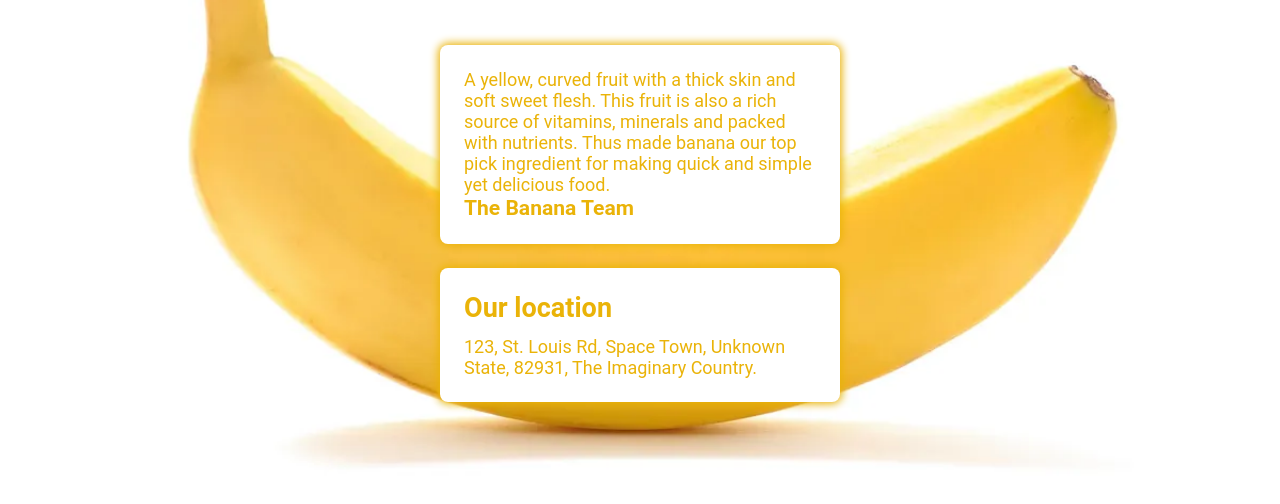
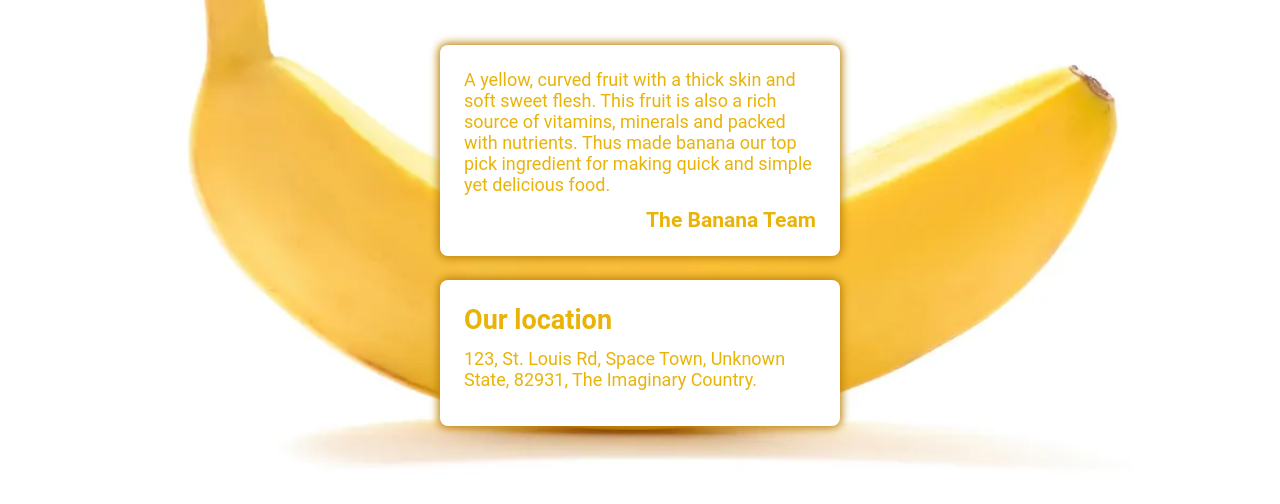
Before and after one commit to tyj916/restaurant-page, a website built with webpack: page dist/index.html in a window 1280 px wide. Both pictures are taken after a click on the button "About". Shown: the part 224-728 px from the top of the page. Built offline with nearby package versions, Linux system fonts and the light colour scheme.

Commit message:
Add style to text only card

```diff
--- a/src/style.css
+++ b/src/style.css
@@ -59,7 +59,7 @@ header nav button.current {
 
 #content {
   padding: 5vw;
-  color: var(--golden);
+  color: var(--darkgolden);
 }
 
 .container {
@@ -90,7 +90,7 @@ header nav button.current {
 .card {
   background-color: var(--white);
   padding: var(--size-l);
-  box-shadow: 0px 0px 8px 2px var(--golden);
+  box-shadow: 0px 0px 8px 2px var(--darkgolden);
   border-radius: 8px;
 }
 
@@ -120,8 +120,12 @@ header nav button.current {
   max-height: 200px;
 }
 
-.card-with-img .description {
-  color: var(--darkgolden);
+.card-text p {
+  margin-bottom: var(--size-s);
+}
+
+.card-text .banana-team {
+  text-align: right;
 }
 
 .operating-hour {
```
